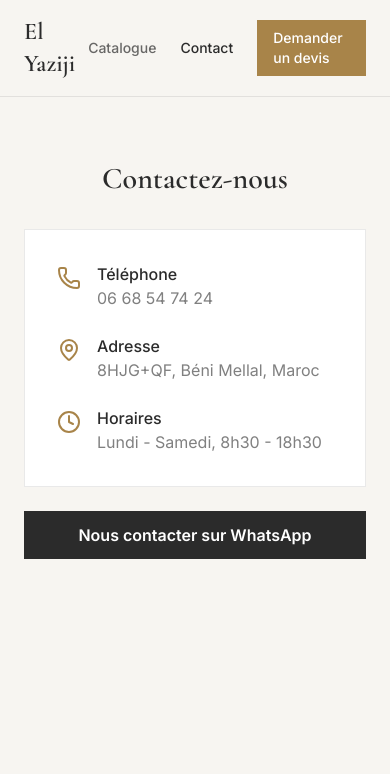
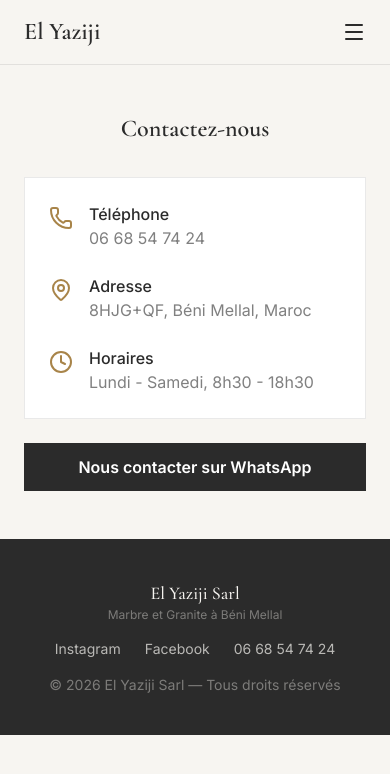
Before and after one commit to gharnett-ai/el-yaziji-marbre, a Next.js app: page /contact in a window 390 px wide. Shown: the top 774 px of the page. Built offline with nearby package versions, Linux system fonts and the light colour scheme.

Commit message:
Translate catalogue and contact pages into FR/AR/EN

```diff
--- a/app/catalogue/page.tsx
+++ b/app/catalogue/page.tsx
@@ -2,6 +2,9 @@
 
 import { useEffect, useState } from 'react';
 import { createClient } from '@/lib/supabase/client';
+import Header from '@/components/Header';
+import Footer from '@/components/Footer';
+import { useLanguage } from '@/lib/LanguageContext';
 
 interface Product {
   id: string;
@@ -12,11 +15,19 @@
   photos: string[] | null;
 }
 
+const content = {
+  fr: { title: 'Notre Catalogue', all: 'Tout', marbre: 'Marbre', granite: 'Granite', loading: 'Chargement...', empty: 'Aucun produit disponible pour le moment dans cette catégorie.', quote: 'Demander un devis' },
+  ar: { title: 'الكتالوج', all: 'الكل', marbre: 'رخام', granite: 'جرانيت', loading: 'جار التحميل...', empty: 'لا يوجد منتج متاح حاليًا في هذه الفئة.', quote: 'طلب عرض سعر' },
+  en: { title: 'Our Catalogue', all: 'All', marbre: 'Marble', granite: 'Granite', loading: 'Loading...', empty: 'No products available in this category yet.', quote: 'Request a quote' },
+};
+
 export default function CataloguePage() {
   const [products, setProducts] = useState<Product[]>([]);
   const [loading, setLoading] = useState(true);
   const [filter, setFilter] = useState<'all' | 'marbre' | 'granite'>('all');
   const supabase = createClient();
+  const { lang } = useLanguage();
+  const t = content[lang];
 
   useEffect(() => {
     async function loadProducts() {
@@ -40,32 +51,23 @@
 
   return (
     <div className="min-h-screen bg-ivory">
-      <div className="border-b border-graphite/10">
-        <div className="max-w-5xl mx-auto px-6 py-4 flex justify-between items-center">
-          <a href="/" className="font-heading text-2xl font-semibold text-graphite">El Yaziji</a>
-          <nav className="flex items-center gap-6 text-sm font-medium text-graphite/70">
-            <a href="/catalogue" className="text-graphite">Catalogue</a>
-            <a href="/contact" className="hover:text-graphite">Contact</a>
-            <a href="/devis" className="bg-gold text-white px-4 py-2 hover:bg-gold/90">Demander un devis</a>
-          </nav>
-        </div>
-      </div>
+      <Header />
 
-      <div className="max-w-5xl mx-auto px-6 py-12">
-        <h1 className="font-heading text-3xl font-semibold text-graphite mb-6">Notre Catalogue</h1>
+      <div className="max-w-5xl mx-auto px-6 py-10 md:py-12">
+        <h1 className="font-heading text-2xl md:text-3xl font-semibold text-graphite mb-6">{t.title}</h1>
 
-        <div className="flex gap-2 mb-8">
-          <button onClick={() => setFilter('all')} className={`px-4 py-2 text-sm font-medium border ${filter === 'all' ? 'bg-graphite text-white border-graphite' : 'border-graphite/20 text-graphite/60'}`}>Tout</button>
-          <button onClick={() => setFilter('marbre')} className={`px-4 py-2 text-sm font-medium border ${filter === 'marbre' ? 'bg-graphite text-white border-graphite' : 'border-graphite/20 text-graphite/60'}`}>Marbre</button>
-          <button onClick={() => setFilter('granite')} className={`px-4 py-2 text-sm font-medium border ${filter === 'granite' ? 'bg-graphite text-white border-graphite' : 'border-graphite/20 text-graphite/60'}`}>Granite</button>
+        <div className="flex gap-2 mb-8 flex-wrap">
+          <button onClick={() => setFilter('all')} className={`px-4 py-2 text-sm font-medium border ${filter === 'all' ? 'bg-graphite text-white border-graphite' : 'border-graphite/20 text-graphite/60'}`}>{t.all}</button>
+          <button onClick={() => setFilter('marbre')} className={`px-4 py-2 text-sm font-medium border ${filter === 'marbre' ? 'bg-graphite text-white border-graphite' : 'border-graphite/20 text-graphite/60'}`}>{t.marbre}</button>
+          <button onClick={() => setFilter('granite')} className={`px-4 py-2 text-sm font-medium border ${filter === 'granite' ? 'bg-graphite text-white border-graphite' : 'border-graphite/20 text-graphite/60'}`}>{t.granite}</button>
         </div>
 
         {loading ? (
-          <p className="text-graphite/50">Chargement...</p>
+          <p className="text-graphite/50">{t.loading}</p>
         ) : products.length === 0 ? (
-          <p className="text-graphite/50">Aucun produit disponible pour le moment dans cette catégorie.</p>
+          <p className="text-graphite/50">{t.empty}</p>
         ) : (
-          <div className="grid grid-cols-2 md:grid-cols-3 gap-4">
+          <div className="grid grid-cols-2 md:grid-cols-3 gap-3 md:gap-4">
             {products.map((p) => (
               <div key={p.id} className="bg-white border border-graphite/10">
                 <div className="aspect-square bg-graphite/5 overflow-hidden">
@@ -78,13 +80,15 @@
                 <div className="p-4">
                   <p className="font-medium text-graphite">{p.name}</p>
                   {p.color && <p className="text-sm text-graphite/50">{p.color}</p>}
-                  <a href={`/devis?product=${p.id}`} className="inline-block mt-3 text-sm text-gold font-medium">Demander un devis &rarr;</a>
+                  <a href={`/devis?product=${p.id}`} className="inline-block mt-3 text-sm text-gold font-medium">{t.quote} &rarr;</a>
                 </div>
               </div>
             ))}
           </div>
         )}
       </div>
+
+      <Footer />
     </div>
   );
 }
--- a/app/contact/page.tsx
+++ b/app/contact/page.tsx
@@ -1,42 +1,47 @@
+'use client';
+
 import { Phone, MapPin, Clock } from 'lucide-react';
+import Header from '@/components/Header';
+import Footer from '@/components/Footer';
+import { useLanguage } from '@/lib/LanguageContext';
+
+const content = {
+  fr: { title: 'Contactez-nous', phone: 'Téléphone', address: 'Adresse', addressVal: '8HJG+QF, Béni Mellal, Maroc', hours: 'Horaires', hoursVal: 'Lundi - Samedi, 8h30 - 18h30', whatsapp: 'Nous contacter sur WhatsApp' },
+  ar: { title: 'اتصل بنا', phone: 'الهاتف', address: 'العنوان', addressVal: '8HJG+QF، بني ملال، المغرب', hours: 'ساعات العمل', hoursVal: 'الإثنين - السبت، 8:30 - 18:30', whatsapp: 'تواصل معنا عبر واتساب' },
+  en: { title: 'Contact Us', phone: 'Phone', address: 'Address', addressVal: '8HJG+QF, Beni Mellal, Morocco', hours: 'Hours', hoursVal: 'Monday - Saturday, 8:30 AM - 6:30 PM', whatsapp: 'Contact us on WhatsApp' },
+};
 
 export default function ContactPage() {
+  const { lang } = useLanguage();
+  const t = content[lang];
+
   return (
     <div className="min-h-screen bg-ivory">
-      <div className="border-b border-graphite/10">
-        <div className="max-w-5xl mx-auto px-6 py-4 flex justify-between items-center">
-          <a href="/" className="font-heading text-2xl font-semibold text-graphite">El Yaziji</a>
-          <nav className="flex items-center gap-6 text-sm font-medium text-graphite/70">
-            <a href="/catalogue" className="hover:text-graphite">Catalogue</a>
-            <a href="/contact" className="text-graphite">Contact</a>
-            <a href="/devis" className="bg-gold text-white px-4 py-2 hover:bg-gold/90">Demander un devis</a>
-          </nav>
-        </div>
-      </div>
+      <Header />
 
-      <div className="max-w-2xl mx-auto px-6 py-16">
-        <h1 className="font-heading text-3xl font-semibold text-graphite mb-8 text-center">Contactez-nous</h1>
+      <div className="max-w-2xl mx-auto px-6 py-12 md:py-16">
+        <h1 className="font-heading text-2xl md:text-3xl font-semibold text-graphite mb-8 text-center">{t.title}</h1>
 
-        <div className="bg-white border border-graphite/10 p-8 space-y-6">
+        <div className="bg-white border border-graphite/10 p-6 md:p-8 space-y-6">
           <div className="flex items-start gap-4">
             <Phone className="w-6 h-6 text-gold shrink-0 mt-1" />
             <div>
-              <p className="font-medium text-graphite">Téléphone</p>
+              <p className="font-medium text-graphite">{t.phone}</p>
               <a href="tel:0668547424" className="text-graphite/60">06 68 54 74 24</a>
             </div>
           </div>
           <div className="flex items-start gap-4">
             <MapPin className="w-6 h-6 text-gold shrink-0 mt-1" />
             <div>
-              <p className="font-medium text-graphite">Adresse</p>
-              <p className="text-graphite/60">8HJG+QF, Béni Mellal, Maroc</p>
+              <p className="font-medium text-graphite">{t.address}</p>
+              <p className="text-graphite/60">{t.addressVal}</p>
             </div>
           </div>
           <div className="flex items-start gap-4">
             <Clock className="w-6 h-6 text-gold shrink-0 mt-1" />
             <div>
-              <p className="font-medium text-graphite">Horaires</p>
-              <p className="text-graphite/60">Lundi - Samedi, 8h30 - 18h30</p>
+              <p className="font-medium text-graphite">{t.hours}</p>
+              <p className="text-graphite/60">{t.hoursVal}</p>
             </div>
           </div>
         </div>
@@ -46,9 +51,11 @@
           target="_blank"
           className="block text-center mt-6 bg-graphite text-white py-3 font-semibold hover:bg-graphite-light transition"
         >
-          Nous contacter sur WhatsApp
+          {t.whatsapp}
         </a>
       </div>
+
+      <Footer />
     </div>
   );
 }
```
